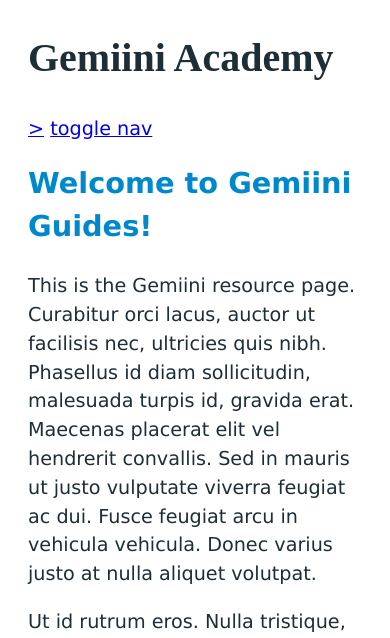
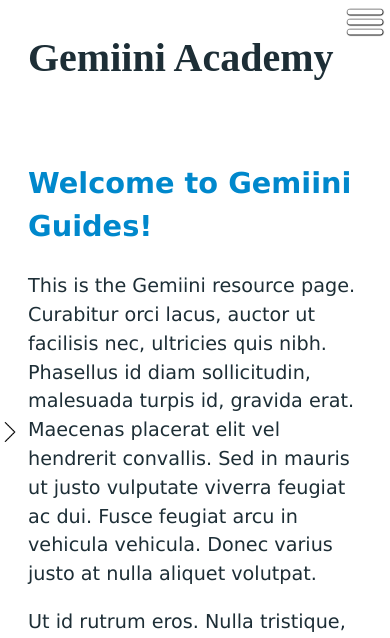
Before and after one commit to johnathanDOS/academy, a PHP site: page /docs/main.html in a window 390 px wide. Shown: the top 638 px of the page. Run offline with PHP 8.4, Linux system fonts and the light colour scheme.

Commit message:
Update phone screen navigation icons

```diff
--- a/docs/main.html
+++ b/docs/main.html
@@ -10,11 +10,14 @@
 
   <body>
     <div class="container">
+
       <header id="header" role="banner">
         <h1>Gemiini Academy</h1>
-        <a class="toggle open" href="#sidebar">></a>
-        <a class="toggle open" href="#nav">toggle nav</a>
+        <a class="toggle open" href="#sidebar"><img id="sidebar-phone" src="../images/sidebar-phone.png"></a>
+        <a class="toggle open" href="#nav"><img id="phone-nav" src="../images/phone-nav.png"></a>
       </header>
+
+      <!-- navigation -->
 
       <nav id="nav" role="navigation">
         <a class="toggle close" href="#">X</a>
@@ -31,10 +34,10 @@
         </ul>
       </nav>
 
+      <!-- sidebar -->
+
       <sidebar id="sidebar" role="navigation">
         <a class="toggle close" href="#">X</a>
-
-        <!-- sidebar table of contents -->
 
         <ul class="collapsibleList">
 
@@ -152,48 +155,56 @@
         </ul>
       </sidebar>
 
+      <!-- content -->
+
       <div class="content" role="main" id="content-wrapper">
 
         <article>
           <div id="welcome-to-gemiini-guides">
             <h2>Welcome to Gemiini Guides!</h2>
           </div>
+
             <p>This is the Gemiini resource page. Curabitur orci lacus, auctor ut facilisis nec, ultricies quis nibh. Phasellus id diam sollicitudin, malesuada turpis id, gravida erat. Maecenas placerat elit vel hendrerit convallis. Sed in mauris ut justo vulputate viverra feugiat ac dui. Fusce feugiat arcu in vehicula vehicula. Donec varius justo at nulla aliquet volutpat.</p>
             <p>Ut id rutrum eros. Nulla tristique, magna et mattis vulputate, mi eros suscipit turpis, nec bibendum turpis nunc feugiat sapien. Nunc arcu est, lacinia id diam quis, sagittis euismod neque. Nullam fringilla velit sed porta gravida. Proin eu vulputate libero. Ut a lacinia enim. Etiam venenatis mauris et orci tempor congue. Sed tempor eros et ultricies congue. Aenean sed efficitur orci. Nulla vel tempus mi.</p>
             <p>Ut cursus suscipit augue, id sagittis nibh faucibus eget. Etiam suscipit ipsum eu augue ultricies, at rhoncus mi faucibus. In et tellus vitae leo scelerisque fringilla nec at nunc.</p>
           </article>
 
         <article>
-          <div class="chap-header" id="what-is-gemiini">
+          <div class="chapter-container" id="what-is-gemiini">
             <h2>What is Gemiini?</h2>
           </div>
+
           <p>This is the Gemiini resource page. Curabitur orci lacus, auctor ut facilisis nec, ultricies quis nibh. Phasellus id diam sollicitudin, malesuada turpis id, gravida erat. Maecenas placerat elit vel hendrerit convallis. Sed in mauris ut justo vulputate viverra feugiat ac dui. Fusce feugiat arcu in vehicula vehicula. Donec varius justo at nulla aliquet volutpat.</p>
           <p>Ut id rutrum eros. Nulla tristique, magna et mattis vulputate, mi eros suscipit turpis, nec bibendum turpis nunc feugiat sapien. Nunc arcu est, lacinia id diam quis, sagittis euismod neque. Nullam fringilla velit sed porta gravida. Proin eu vulputate libero. Ut a lacinia enim. Etiam venenatis mauris et orci tempor congue. Sed tempor eros et ultricies congue. Aenean sed efficitur orci. Nulla vel tempus mi.</p>
           <p>Ut cursus suscipit augue, id sagittis nibh faucibus eget. Etiam suscipit ipsum eu augue ultricies, at rhoncus mi faucibus. In et tellus vitae leo scelerisque fringilla nec at nunc.</p>
         </article>
 
         <article>
-          <div class="chap-header" id="what-is-video-modeling">
+          <div class="chapter-container" id="what-is-video-modeling">
             <h3>What is Video Modeling?</h3>
           </div>
+
           <p>This is the Gemiini resource page. Curabitur orci lacus, auctor ut facilisis nec, ultricies quis nibh. Phasellus id diam sollicitudin, malesuada turpis id, gravida erat. Maecenas placerat elit vel hendrerit convallis. Sed in mauris ut justo vulputate viverra feugiat ac dui. Fusce feugiat arcu in vehicula vehicula. Donec varius justo at nulla aliquet volutpat.</p>
           <p>Ut id rutrum eros. Nulla tristique, magna et mattis vulputate, mi eros suscipit turpis, nec bibendum turpis nunc feugiat sapien. Nunc arcu est, lacinia id diam quis, sagittis euismod neque. Nullam fringilla velit sed porta gravida. Proin eu vulputate libero. Ut a lacinia enim. Etiam venenatis mauris et orci tempor congue. Sed tempor eros et ultricies congue. Aenean sed efficitur orci. Nulla vel tempus mi.</p>
           <p>Ut cursus suscipit augue, id sagittis nibh faucibus eget. Etiam suscipit ipsum eu augue ultricies, at rhoncus mi faucibus. In et tellus vitae leo scelerisque fringilla nec at nunc.</p>
         </article>
 
         <article>
-          <div class="chap-header" id="how-does-gemiini-work">
+          <div class="chapter-container" id="how-does-gemiini-work">
             <h3>How does Gemiini Work?</h3>
           </div>
+
           <p>This is the Gemiini resource page. Curabitur orci lacus, auctor ut facilisis nec, ultricies quis nibh. Phasellus id diam sollicitudin, malesuada turpis id, gravida erat. Maecenas placerat elit vel hendrerit convallis. Sed in mauris ut justo vulputate viverra feugiat ac dui. Fusce feugiat arcu in vehicula vehicula. Donec varius justo at nulla aliquet volutpat.</p>
           <p>Ut id rutrum eros. Nulla tristique, magna et mattis vulputate, mi eros suscipit turpis, nec bibendum turpis nunc feugiat sapien. Nunc arcu est, lacinia id diam quis, sagittis euismod neque. Nullam fringilla velit sed porta gravida. Proin eu vulputate libero. Ut a lacinia enim. Etiam venenatis mauris et orci tempor congue. Sed tempor eros et ultricies congue. Aenean sed efficitur orci. Nulla vel tempus mi.</p>
           <p>Ut cursus suscipit augue, id sagittis nibh faucibus eget. Etiam suscipit ipsum eu augue ultricies, at rhoncus mi faucibus. In et tellus vitae leo scelerisque fringilla nec at nunc.</p>
         </article>
 
+
         <article>
-          <div class="chap-header" id="gemiini-overview">
+          <div class="chapter-container" id="gemiini-overview">
             <h3>Gemiini Overview</h3>
           </div>
+
           <p>This is the Gemiini resource page. Curabitur orci lacus, auctor ut facilisis nec, ultricies quis nibh. Phasellus id diam sollicitudin, malesuada turpis id, gravida erat. Maecenas placerat elit vel hendrerit convallis. Sed in mauris ut justo vulputate viverra feugiat ac dui. Fusce feugiat arcu in vehicula vehicula. Donec varius justo at nulla aliquet volutpat.</p>
           <p>Ut id rutrum eros. Nulla tristique, magna et mattis vulputate, mi eros suscipit turpis, nec bibendum turpis nunc feugiat sapien. Nunc arcu est, lacinia id diam quis, sagittis euismod neque. Nullam fringilla velit sed porta gravida. Proin eu vulputate libero. Ut a lacinia enim. Etiam venenatis mauris et orci tempor congue. Sed tempor eros et ultricies congue. Aenean sed efficitur orci. Nulla vel tempus mi.</p>
           <p>Ut cursus suscipit augue, id sagittis nibh faucibus eget. Etiam suscipit ipsum eu augue ultricies, at rhoncus mi faucibus. In et tellus vitae leo scelerisque fringilla nec at nunc.</p>
--- a/index.html
+++ b/index.html
@@ -11,8 +11,7 @@
       <div class="container">
       <header id="header" role="banner">
         <h1>Gemiini Academy</h1>
-        <a class="toggle open" href="#sidebar">></a>
-        <a class="toggle open" href="#nav">toggle nav</a>
+        <a class="toggle open" href="#nav"><img id="phone-nav" src="./images/phone-nav.png"></a>
       </header>
 
       <nav id="nav" role="navigation">
--- a/scripts/main.js
+++ b/scripts/main.js
@@ -9,18 +9,18 @@ var isInViewport = function (elem) {
 };
 
 var welcome = document.querySelector("#welcome");
-var chapHeaders = document.querySelectorAll("article > div.chap-header")
-console.log(chapHeaders)
+var chapters = document.querySelectorAll("article > div.chapter-container")
+console.log(chapters)
 
 
 document.getElementById("content-wrapper").addEventListener('scroll', function (event) {
-    for (var i = 0; i < chapHeaders.length; i ++) {
-        if (isInViewport(chapHeaders[i])) {
-            console.log(chapHeaders[i].id);
-            document.getElementById(chapHeaders[i].id + "-toc").style =
-                "background-color: #708090; border-left: 6px solid #0c2856";
-        } else if (!isInViewport(chapHeaders[i])) {
-            document.getElementById(chapHeaders[i].id + "-toc").style = "background-color: null;";
+    for (var i = 0; i < chapters.length; i ++) {
+        if (isInViewport(chapters[i])) {
+            console.log(chapters[i].id);
+            document.getElementById(chapters[i].id + "-toc").style =
+            "background-color: #9aa6b1; border-left: 6px solid #0c2856; border-bottom: 1px solid #0c2856; border-right: 1px solid #0c2856; border-top: 1px solid #0c2856;";
+        } else if (!isInViewport(chapters[i])) {
+            document.getElementById(chapters[i].id + "-toc").style = "background-color: null;";
         }
     }
 })
--- a/styles/style.css
+++ b/styles/style.css
@@ -31,6 +31,7 @@ a.button {
 .container footer {
     background: #0c2856;
     color: white;
+    width: 100;
 
 }
 
@@ -150,6 +151,7 @@ sidebar a:hover {
     h1 {
         font-size: 40px;
     }
+
     #nav {
         position: fixed;
         top: -340px;
@@ -240,3 +242,20 @@ sidebar ul ul ul li {
     padding-top: 5px;
     padding-left: 5px;
 }
+
+#phone-nav {
+    width: 40px;
+    position: fixed;
+    top: 2px;
+    right: 5px;
+    border-style: 1px solid;
+    border-color: #0c2856;
+}
+
+#sidebar-phone {
+    width: 20px;
+    position: fixed;
+    top: 50vh;
+    left: 0px;
+    z-index: 950;
+}
```
Also changed, not shown: images/phone-nav.png (added), images/sidebar-phone.jpg (added), images/sidebar-phone.png (added).
